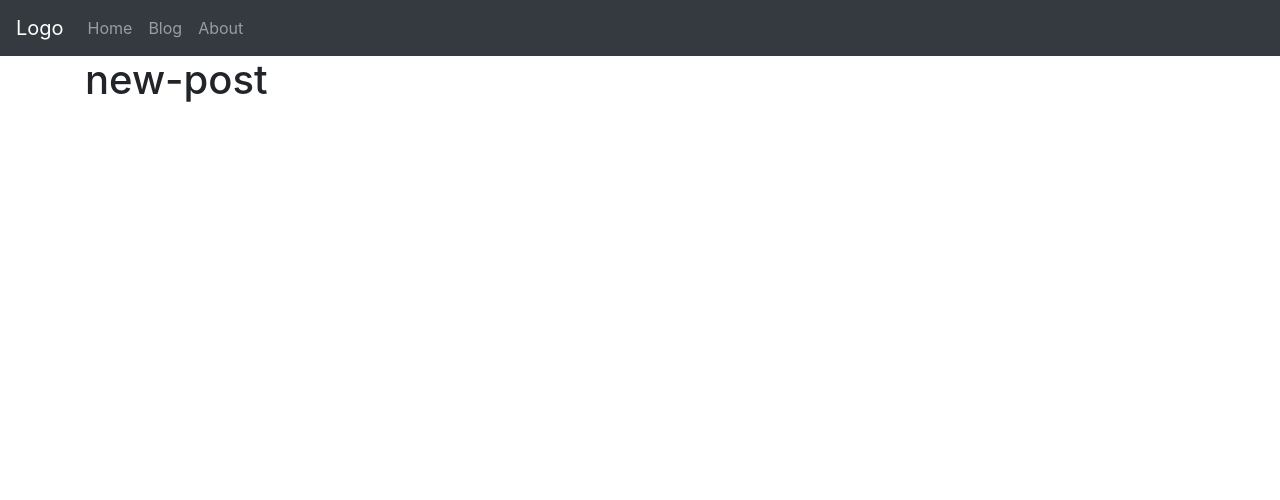
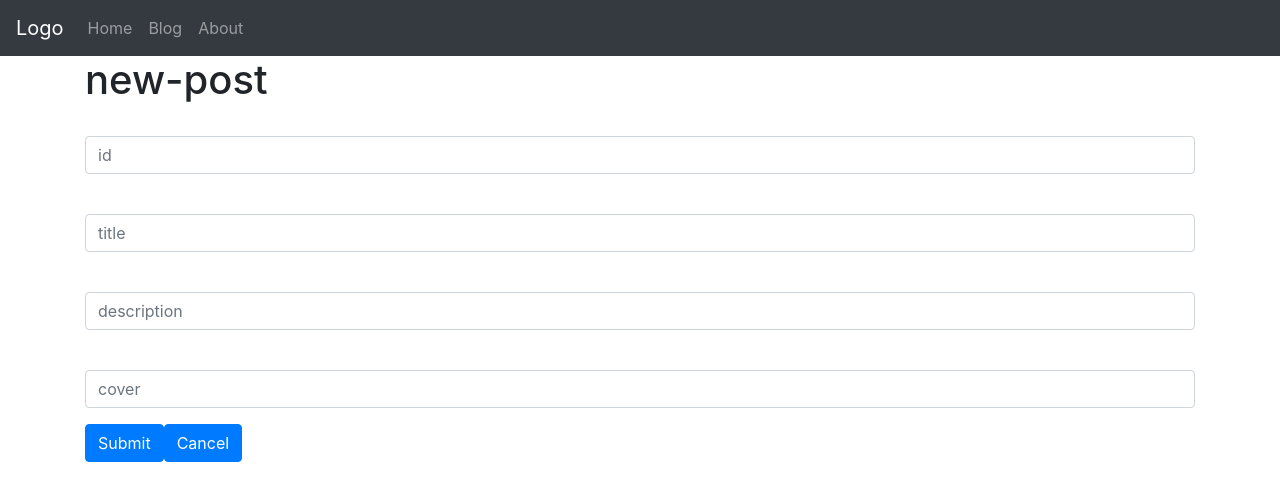
Before and after one commit to carmine19/Nuxtjs-blog, a Nuxt app: page /admin/new-post in a window 1280 px wide. Shown: the top 500 px of the page. Built offline with nearby package versions, Linux system fonts and the light colour scheme.

Commit message:
Creazione componente FormPost

```diff
--- /dev/null
+++ b/components/FormPost.vue
@@ -0,0 +1,59 @@
+<template>
+  <div>
+    <form>
+      <div class="mb-3">
+        <label for="id" class="form-label">{{newPost.id}}</label>
+        <input v-model="newPost.id" class="form-control" type="text" placeholder="id">
+      </div>
+      <div class="mb-3">
+        <label for="title" class="form-label">{{newPost.title}}</label>
+        <input v-model="newPost.title" class="form-control" type="text" placeholder="title">
+      </div>
+
+      <div class="mb-3">
+        <label for="description" class="form-label">{{newPost.description}}</label>
+        <input v-model="newPost.description" class="form-control" type="text" placeholder="description">
+      </div>
+
+      <div class="mb-3">
+        <label for="cover" class="form-label">{{newPost.cover}}</label>
+        <input v-model="newPost.cover" class="form-control" type="text" placeholder="cover">
+      </div>
+
+
+      <button @click="save" type="" class="btn btn-primary">Submit</button>
+
+      <button @click="cancel" type="reset" class="btn btn-primary">Cancel</button>
+    </form>
+  </div>
+</template>
+
+<script>
+export default {
+  name: "FormPost",
+
+  data() {
+    return {
+      newPost : {
+        id : '',
+        title : '',
+        description : '',
+        cover: '',
+      }
+    }
+  },
+
+  methods : {
+    save() {
+      console.log(this.newPost)
+    },
+    cancel() {
+      this.$router.push('/admin')
+    }
+  }
+}
+</script>
+
+<style scoped>
+
+</style>
--- a/pages/admin/new-post/index.vue
+++ b/pages/admin/new-post/index.vue
@@ -1,6 +1,7 @@
 <template>
   <div>
     <h1>new-post</h1>
+    <FormPost  />
   </div>
 </template>
 
```
